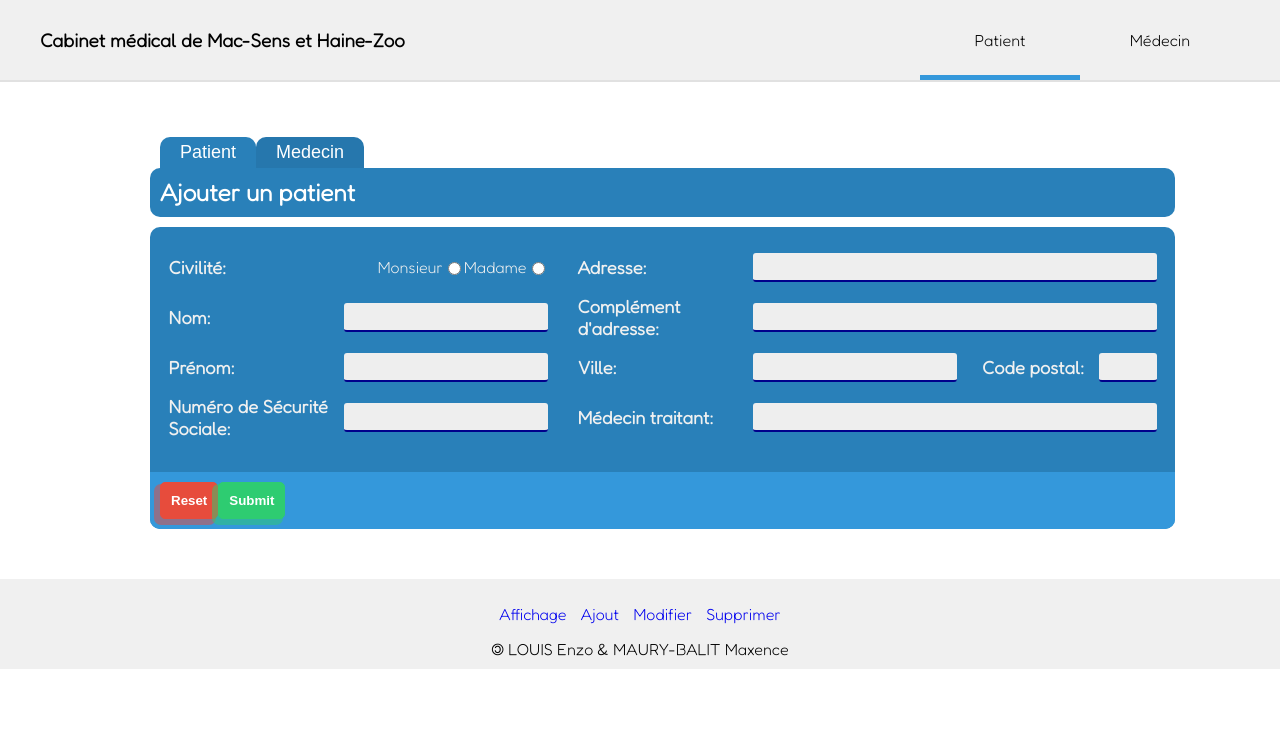
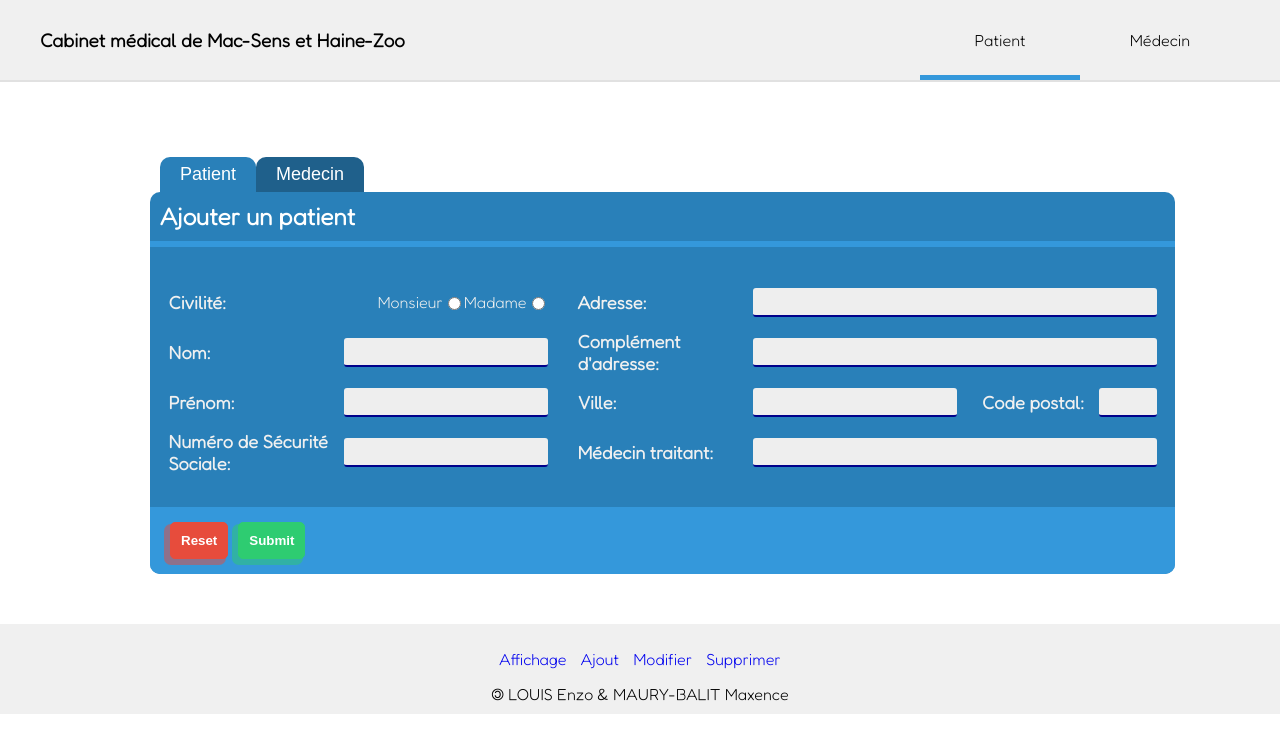
Before and after one commit to MaxenceMB/doctors-office-api, a PHP site: page /ajout.php in a window 1280 px wide. Shown: the top 753 px of the page. Run offline with PHP 8.4, Linux system fonts and the light colour scheme.

Commit message:
Ajout.php a moitié fait

```diff
--- a/ajout.php
+++ b/ajout.php
@@ -30,9 +30,11 @@
 
         <main>
             <?php
-                if(empty($_POST["nom"])) {
-                    $nom  = "";
+
+                if (empty($_POST["nom"])) {
+                    $nom = "";
                 } else {
+                    if(isset($POST["validerPatient"])) {
 
                         // Valeurs du formulaire
                         $nom        = $_POST["nom"];
@@ -50,7 +52,7 @@
                                             WHERE  LOWER(numSecu) = LOWER(:numSecu);');
 
                         $req->execute(array(':numSecu' => $numSecu));
-                    if($req->rowCount() > 0) {
+                        if ($req->rowCount() > 0) {
                             die("Le patient existe déjà dans la base de données.");
                         }
 
@@ -58,26 +60,31 @@
                         $req = $link->prepare('INSERT INTO patient(nom, prenom, civilite, adresse1, adresse2, ville, codePostal, numSecu)
                                             VALUES(:nom, :prenom, :civilite, :adresse1, :adresse2, :ville, :codePostal, :numSecu)');
 
-                    $req->execute(array('nom'        => $nom,
-                                        'prenom'     => $prenom,
-                                        'civilite'   => $civilite,
-                                        'adresse1'   => $adresse1,
-                                        'adresse2'   => $adresse2,
-                                        'ville'      => $ville,
+                        $req->execute(array('nom' => $nom,
+                            'prenom' => $prenom,
+                            'civilite' => $civilite,
+                            'adresse1' => $adresse1,
+                            'adresse2' => $adresse2,
+                            'ville' => $ville,
                             'codePostal' => $codePostal,
-                                        'numSecu'    => $numSecu));
+                            'numSecu' => $numSecu));
+
+                    } else if(isset($POST["validerMedecin"])) {
+
+                    }
                 }
             ?>
 
             <div id = "tabs">
-                <button class = "tablinks" onclick = "openTab(event, 'Patient')" id = "current">Patient</button>
-                <button class = "tablinks" onclick = "openTab(event, 'Medecin')">Medecin</button>
+                <button class = "tablinks" onclick = "showTab('Patient')" id = "current">Patient</button>
+                <button class = "tablinks" onclick = "showTab('Medecin')">Medecin</button>
             </div>
-            <h2>Ajouter un patient</h2>
+            <h2 class = "Patient">Ajouter un patient</h2>
+            <h2 class = "Medecin">Ajouter un medecin</h2>
 
             <!-- Formulaire principal d'ajout d'un patient -->
-            <form method = "post" action = "ajout.php">
-                <div id = "Patient" class = "mainForm">
+            <form method = "post" action = "ajout.php" class = "Patient" id = "formPatient">
+                <div class = "mainForm" class = "Patient">
                     <div class = "formColumn">
                         <div class = "formInput">
                             <div class = "formLabel">Civilité:</div>
@@ -87,12 +94,12 @@
 
                         <div class = "formInput">
                             <div class = "formLabel"><label for = "nom">Nom:</label></div>
-                            <input type = "text" name = "nom" id = "nom" class = "shortInput" value = "" pattern = "\w{1, 20}" required> <br>
+                            <input type = "text" name = "nom" id = "nom" class = "shortInput" value = "" pattern = "\w{1,20}" required> <br>
                         </div>
 
                         <div class = "formInput">
                             <div class = "formLabel"><label for = "prenom" >Prénom:</label></div>
-                            <input type = "text" name = "prenom" id = "prenom" class = "shortInput" value = "" pattern = "\w{1, 20}" required> <br>
+                            <input type = "text" name = "prenom" id = "prenom" class = "shortInput" value = "" pattern = "\w{1,20}" required> <br>
                         </div>
 
                         <div class = "formInput">
@@ -131,7 +138,15 @@
                     </div>
                 </div>
 
-                <div id = "Medecin" class = "mainForm">
+                <div class = "formButtons">
+                    <div class="ma"><input type = "reset"   name = "reset"          class="btna red"></div>
+                    <div class="ma"><input type = "submit"  name = "validerPatient" class="btna green"></div>
+                </div>
+            </form>
+
+            <!-- Formulaire principal d'ajout d'un Medecin -->
+            <form method = "post" action = "ajout.php" class = "Medecin" id = "formMedecin">
+                <div class = "mainForm" class = "Medecin">
                     <div class = "formInput">
                         <div class = "formLabel">Civilité:</div>
                         <label for = "monsieur" class = "formRadioLabel">Monsieur</label> <input type = "radio" name = "civilite" id = "monsieur" value = "" required>
@@ -139,17 +154,17 @@
                     </div>
                     <div class = "formInput">
                         <div class = "formLabel"><label for = "nom">Nom:</label></div>
-                        <input type = "text" name = "nom" id = "nom" class = "shortInput" value = "" pattern = "\w{1, 20}" required> <br>
+                        <input type = "text" name = "nom" id = "nom" class = "shortInput" value = "" pattern = "\w{1,20}" required> <br>
                     </div>
                     <div class = "formInput">
                         <div class = "formLabel"><label for = "prenom" >Prénom:</label></div>
-                        <input type = "text" name = "prenom" id = "prenom" class = "shortInput" value = "" pattern = "\w{1, 20}" required> <br>
+                        <input type = "text" name = "prenom" id = "prenom" class = "shortInput" value = "" pattern = "\w{1,20}" required> <br>
                     </div>
                 </div>
 
                 <div class = "formButtons">
-                    <div class="ma"><input type = "reset"   name = "reset"   class="btna red"></div>
-                    <div class="ma"><input type = "submit"  name = "valider" class="btna green"></div>
+                    <div class="ma"><input type = "reset"   name = "reset"          class="btna red"></div>
+                    <div class="ma"><input type = "submit"  name = "validerMedecin" class="btna green"></div>
                 </div>
             </form>
         </main>
@@ -164,5 +179,7 @@
 
             <p>🄯 LOUIS Enzo & MAURY-BALIT Maxence</p>
         </footer>
+
+        <script src = "js/ajout.js"></script>
     </body>
 </html>
--- a/styles/ajout.css
+++ b/styles/ajout.css
@@ -4,17 +4,19 @@
 
     --blue:           #3498db;
     --dark-blue:      #2980b9;
-    --very-dark-blue: #2677ad;
+    --very-dark-blue: #1f608b;
 }
 
 /*** TITRES ***/
 h2 {
     width:   1005px;
-    margin:  10px auto;
+    margin:  0 auto;
     padding: 10px;
 
     background-color: var(--dark-blue);
-    border-radius: 10px;
+    border-top-left-radius:     10px;
+    border-top-right-radius:    10px;
+    border-bottom: 3px solid var(--blue);
 
     color: white;
 }
@@ -24,7 +26,8 @@ h2 {
 /* tabs */
 #tabs {
     width:   1005px;
-    margin:  -10px auto;
+    height:  60px;
+    margin:  0 auto;
     padding: 0 10px;
 
     display: flex;
@@ -33,7 +36,7 @@ h2 {
 /* tabs boutons */
 #tabs button {
     padding: 5px 20px;
-    margin-top: 15px;
+    margin-top: 25px;
 
     background-color: var(--very-dark-blue);
     border: none;
@@ -42,10 +45,12 @@ h2 {
 
     color: white;
     font-size: 18px;
+
+    transition: 0.15s;
 }
 
 #tabs button:hover {
-    margin-top: 0;
+    margin-top: 10px;
 }
 
 #tabs #current {
@@ -59,7 +64,9 @@ form {
     color: var(--secondary-color);
 
     background-color: var(--dark-blue);
-    border-radius: 10px;
+    border-bottom-left-radius:  10px;
+    border-bottom-right-radius: 10px;
+    border-top: 3px solid var(--blue);
 }
 
 
@@ -67,18 +74,22 @@ form {
 .mainForm {
     display: flex;
     justify-content: center;
+    padding: 15px 0;
 }
 
 
 /* La zone finale du formulaire avec les deux boutons */
 .formButtons {
-    margin-top: 15px;
-    padding: 10px;
     display: flex;
+    padding: 15px;
 
     background-color: var(--blue);
     border-bottom-left-radius:  10px;
     border-bottom-right-radius: 10px;
+}
+
+.formButtons .ma {
+    margin: 0 5px;
 }
 
 
@@ -93,7 +104,7 @@ form {
 
 /* PATIENTS */
 /* Chaque input avec son label */
-#Patient .formInput {
+.Patient .formInput {
     display: flex;
     align-items: center;
 
@@ -102,14 +113,14 @@ form {
 
 
 /* La zone à deux inputs */
-#Patient .formDoubleInput {
+.Patient .formDoubleInput {
     display: flex;
     justify-content: space-between;
 }
 
 
 /* Les labels des inputs */
-#Patient .formLabel {
+.Patient .formLabel {
     width:  175px;
     font-size: 18px;
     font-weight: bold;
@@ -120,14 +131,14 @@ form {
 }
 
 /* Le deuxième label des zone à deux inputs */
-#Patient .formSecondLabel {
+.Patient .formSecondLabel {
     width: auto;
     margin-right: 15px;
 }
 
 
 /* Tous les inputs textuels */
-#Patient input[type = text] {
+.Patient input[type = text] {
     border:           none;
     border-bottom:    2px solid darkblue;
     border-radius:    3px;
@@ -137,12 +148,12 @@ form {
 }
 
 /* Les inputs "court" */
-#Patient .shortInput {
+.Patient .shortInput {
     width: 15em;
 }
 
 /* Les inputs "long" */
-#Patient .longInput {
+.Patient .longInput {
     width: 30em;
 }
 
@@ -151,19 +162,20 @@ form {
     width: 4em;
 }
 
+
 /* MEDECINS */
-#Medecin {
+.Medecin {
     display: none;
 }
 
 
 /* Les inputs de medecins */
-#Medecin .formInput {
+.Medecin .formInput {
     width: 250px;
 }
 
 /* inputs textuels */
-#Medecin input[type = text] {
+.Medecin input[type = text] {
     border:           none;
     border-bottom:    2px solid darkblue;
     border-radius:    3px;
@@ -173,7 +185,7 @@ form {
 }
 
 /* Les labels des inputs */
-#Medecin .formLabel {
+.Medecin .formLabel {
     font-size: 18px;
     font-weight: bold;
 
@@ -184,6 +196,6 @@ form {
 
 
 /* Les inputs "court" */
-#Medecin .shortInput {
+.Medecin .shortInput {
     width: 15em;
 }
```
Also changed, not shown: js/ajout.js (added, +39 -0 lines). Lines whose indentation alone changed are shown as unchanged.
